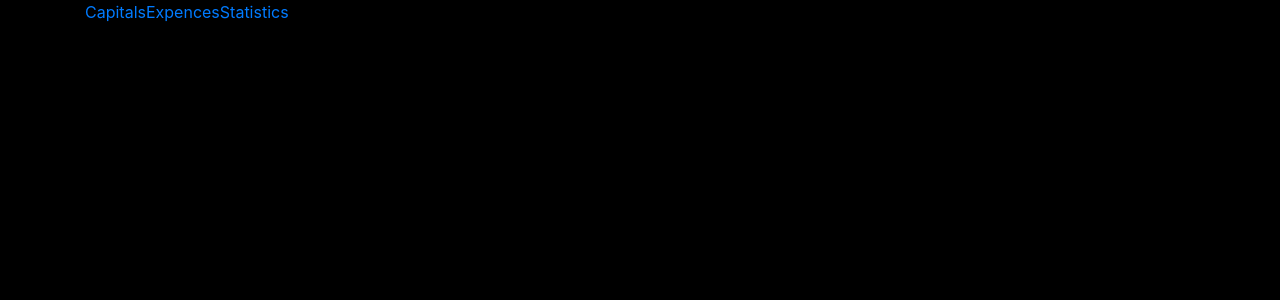
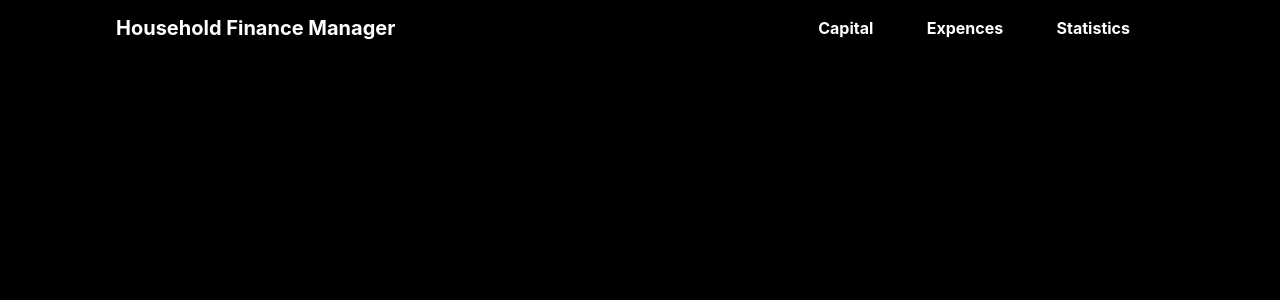
Before and after one commit to MilenaPetkanova/household-finances, an Angular app in the folder household-finances-angular-app/: page / in a window 1280 px wide. Shown: the top 300 px of the page. Built offline with nearby package versions, Linux system fonts and the light colour scheme.

Commit message:
stylize and add new propety to the capital model

```diff
--- a/household-finances-angular-app/src/app/app.module.ts
+++ b/household-finances-angular-app/src/app/app.module.ts
@@ -1,6 +1,5 @@
 import { NgModule } from '@angular/core';
 import { BrowserModule } from '@angular/platform-browser';
-// import { ReactiveFormsModule } from '@angular/forms';
 import { FormsModule } from '@angular/forms';
 import { HttpClientModule } from '@angular/common/http';
 import { CommonModule } from '@angular/common';
@@ -27,7 +26,6 @@ import { NavComponent } from './components/shared/nav/nav.component';
   ],
   imports: [
     BrowserModule,
-    // ReactiveFormsModule,
     FormsModule,
     HttpClientModule,
     CommonModule,
--- a/household-finances-angular-app/src/app/components/capitals/capital-list/capital-list.component.html
+++ b/household-finances-angular-app/src/app/components/capitals/capital-list/capital-list.component.html
@@ -1,14 +1,15 @@
 <div class="container">
   <table class="table table-hover">
     <tr class="capitals-header">
-      <td *ngFor="let header of capitalsHeader">{{ header }}</td>
+      <th *ngFor="let header of capitalsHeader">{{ header }}</th>
     </tr>
     <tr class="capital-record" *ngFor="let capital of capitals">
+      <td (click)="populateForm(capital)">{{ capital.createdOnFormatted }}</td>
       <td (click)="populateForm(capital)">{{ capital.cash }}</td>
       <td (click)="populateForm(capital)">{{ capital.debitCardFirst }}</td>
       <td (click)="populateForm(capital)">{{ capital.debitCardSecond }}</td>
       <td (click)="populateForm(capital)">{{ capital.debitCardThird }}</td>
-      <td (click)="populateForm(capital)">{{ capital.createdOnFormatted }}</td>
+      <td (click)="populateForm(capital)">{{ capital.total }}</td>
       <td (click)="onDelete(capital.id)"><button class="btn btn-sm btn-outline-danger">X</button></td>
     </tr>
   </table>
--- a/household-finances-angular-app/src/app/components/capitals/capital/capital.component.html
+++ b/household-finances-angular-app/src/app/components/capitals/capital/capital.component.html
@@ -1,4 +1,6 @@
 <div class="container">
+  <h2>Add values</h2>
+
   <form (ngSubmit)="onSubmit()" #capitalForm="ngForm" autocomplete="off">
     <div class="form-group">
       <label>{{ capitalsHeader[0] }}</label>
--- a/household-finances-angular-app/src/app/components/shared/nav/nav.component.html
+++ b/household-finances-angular-app/src/app/components/shared/nav/nav.component.html
@@ -1,5 +1,12 @@
-<nav>
-  <a routerLink="/capitals" routerLinkActive="active">Capitals</a>
-  <a routerLink="/heroes" routerLinkActive="active">Expences</a>
-  <a routerLink="/heroes" routerLinkActive="active">Statistics</a>
-</nav>
+<nav class="navbar navbar-inverse">
+    <div class="container-fluid">
+      <div class="navbar-header">
+        <a class="navbar-brand" href="#">Household Finance Manager</a>
+      </div>
+      <ul class="nav navbar-nav">
+        <li><a routerLink="/capitals" routerLinkActive="active">Capital</a></li>
+        <li><a routerLink="#" routerLinkActive="active">Expences</a></li>
+        <li><a routerLink="#" routerLinkActive="active">Statistics</a></li>
+      </ul>
+    </div>
+  </nav>
--- a/household-finances-angular-app/src/app/core/models/capital.model.ts
+++ b/household-finances-angular-app/src/app/core/models/capital.model.ts
@@ -1,9 +1,10 @@
 export class Capital {
+  id: number;
   cash: number;
   debitCardFirst: number;
   debitCardSecond: number;
   debitCardThird: number;
-  id: number;
+  total: number;
   createdOn: string;
   createdOnFormatted: string;
 }
--- a/household-finances-angular-app/src/app/core/models/enums/CapitalsHeader.ts
+++ b/household-finances-angular-app/src/app/core/models/enums/CapitalsHeader.ts
@@ -3,5 +3,6 @@ export enum CapitalsHeader {
   Second = 'Second',
   Third = 'Third',
   Fourth = 'Fourth',
+  Total = 'Total',
   Date = 'Date',
 }
--- a/household-finances-angular-app/src/app/core/services/capital.service.ts
+++ b/household-finances-angular-app/src/app/core/services/capital.service.ts
@@ -10,7 +10,7 @@ import { CapitalsHeader } from './../models/enums/CapitalsHeader';
 })
 export class CapitalService {
 
-  capitalsHeader = [CapitalsHeader.First, CapitalsHeader.Second, CapitalsHeader.Third, CapitalsHeader.Fourth, CapitalsHeader.Date];
+  capitalsHeader = [CapitalsHeader.Date, CapitalsHeader.First, CapitalsHeader.Second, CapitalsHeader.Third, CapitalsHeader.Fourth, CapitalsHeader.Total];
 
   public formData: Capital;
   public capitalsList: Capital[];
--- a/household-finances-angular-app/src/styles.css
+++ b/household-finances-angular-app/src/styles.css
@@ -1,5 +1,6 @@
 /* body */
 body { background-color: #000; color: #ffffff; }
+h2 { font-size: 28px;  margin-bottom: 35px; }
 
 /* wrappers */
 .contrainer { background-color: #000; color: #ffffff; }
@@ -8,26 +9,34 @@ body { background-color: #000; color: #ffffff; }
 .jumbotron > h1 { margin-bottom: 35px; }
 
 
+/* nav */
+.navbar a { color: #ffffff; font-weight: 700; }
+.navbar a:hover { text-decoration: none; background: linear-gradient(to right,#ff8a00,#da1b60); -webkit-background-clip: text; -webkit-text-fill-color: transparent; font-weight: 700; padding-bottom: 8px; }
+.navbar-nav a.active { border-bottom: 2px solid #da1b60; background: linear-gradient(to right,#ff8a00,#da1b60); -webkit-background-clip: text; -webkit-text-fill-color: transparent; font-weight: 700; padding-bottom: 8px; }
+.navbar-nav { display: flex; flex-direction: row; justify-content: space-between; width: 33%; padding-right: 34px; }
+
+
 /* tables */
-.table { background-color: #000; color: #ffffff; }
-.table-hover tbody tr.capitals-header:hover { background-color: #000; color: #fff; }
-.table-hover tbody tr.capital-record:hover { cursor: pointer; background-color: #ffffff; color: #67dfd4; }
+.table { background-color: #fff; color: #000; border-radius: .25rem; }
+.table-hover tbody tr:hover { cursor: pointer; background-color: #000; color: #fff }
+.table tr:first-child { background-color: #000; background: linear-gradient(to right,#ff8a00,#da1b60); -webkit-background-clip: text; -webkit-text-fill-color: transparent; }
+.table tr:first-child:hover { cursor: default; }
 .table td { border-top: none; }
 .table th { border-top: none; }
+.btn-outline-danger { border: none; color: #fff; }
+.btn-outline-danger:hover { color: #da1b60; background-color: transparent; }
 
 
 /* forms */
-.form-group > label { font-weight: lighter; }
-.form-group > input { font-weight: bolder; }
 .form-group:last-child { margin-top: 2rem; }
 .btn-outline-secondary { color: #fff; border-color: #fff; }
 
-input.ng-touched.ng-invalid { border-color: #dc3545; }
-div.validation-error { width: 100%; margin-top: .25rem; font-size: 80%; color: #dc3545; }
+.alert { padding: 0; }
+.alert-danger { color: #da1b60; background-color: transparent; border: none; }
+input.ng-touched.ng-invalid { border: 2px solid #da1b60; }
 
-
-button[type="submit"] { background-color: #67dfd4; color: #fff; }
-/* button[type="submit"]:hover { background-color: #fff; color: #67dfd4; } */
+button[type="submit"] { background: linear-gradient(to right,#ff8a00,#da1b60); color: #000; }
+button[type="submit"]:hover { color: #fff; }
 button[disabled]:hover { cursor: none; color: #ffffff; }
 
 /* toastr */
```
